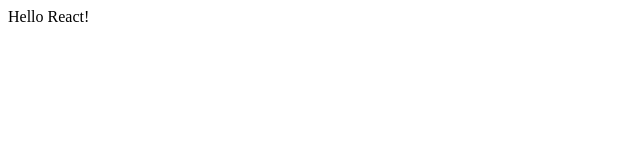
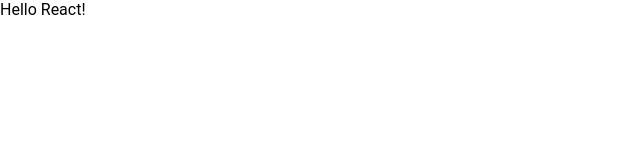
Before and after one commit to ahmetkanbaz/MovieApp, a React (Vite) app in the folder movieapp/: page / in a window 1280 px wide. Shown: the top 160 px of the page, without its empty margins (0-640 px from the left). Built offline with nearby package versions, Linux system fonts and the light colour scheme.

Commit message:
MovieApp

```diff
--- a/movieapp/index.html
+++ b/movieapp/index.html
@@ -5,6 +5,7 @@
     <link rel="icon" type="image/svg+xml" href="/vite.svg" />
     <meta name="viewport" content="width=device-width, initial-scale=1.0" />
     <title>Movie App</title>
+    <meta name="author" content="Ahmet KANBAZ">
   </head>
   <body>
     <div id="root"></div>
--- a/movieapp/package.json
+++ b/movieapp/package.json
@@ -5,7 +5,6 @@
   "type": "module",
   "scripts": {
     "start": "vite",
-    "dev": "vite",
     "build": "vite build",
     "lint": "eslint . --ext js,jsx --report-unused-disable-directives --max-warnings 0",
     "preview": "vite preview"
--- a/movieapp/src/App.jsx
+++ b/movieapp/src/App.jsx
@@ -1,10 +1,12 @@
+import { GlobalStyle } from "./GlobalStyle/GlobalStyle";
+
 function App() {
-
   return (
     <>
+      <GlobalStyle />
       Hello React!
     </>
-  )
+  );
 }
 
-export default App
+export default App;
--- /dev/null
+++ b/movieapp/src/GlobalStyle/GlobalStyle.js
@@ -0,0 +1,24 @@
+import {createGlobalStyle} from 'styled-components'
+
+const backgroundAndColor = (theme) => {
+  return `
+    background-color: ${theme == 'light' ? '#F5F5F5' : '#333333'};
+    color: ${theme == 'light' ? '#000000' : '#F5F5F5'}
+    transition: all .3s ease-in-out;
+  `;
+}
+
+export const GlobalStyle = createGlobalStyle `
+  * {
+    margin: 0;
+    padding: 0;
+    box-sizing: border-box;
+  }
+
+  body {
+
+    font-family: 'Roboto', sans-serif;
+  }
+`;
+
+// ${({theme}) => backgroundAndColor(theme)}
```
Also changed, not shown: movieapp/src/components/Footer/Footer.jsx (added, +7 -0 lines), movieapp/src/components/Header/Header.jsx (added, +7 -0 lines).
